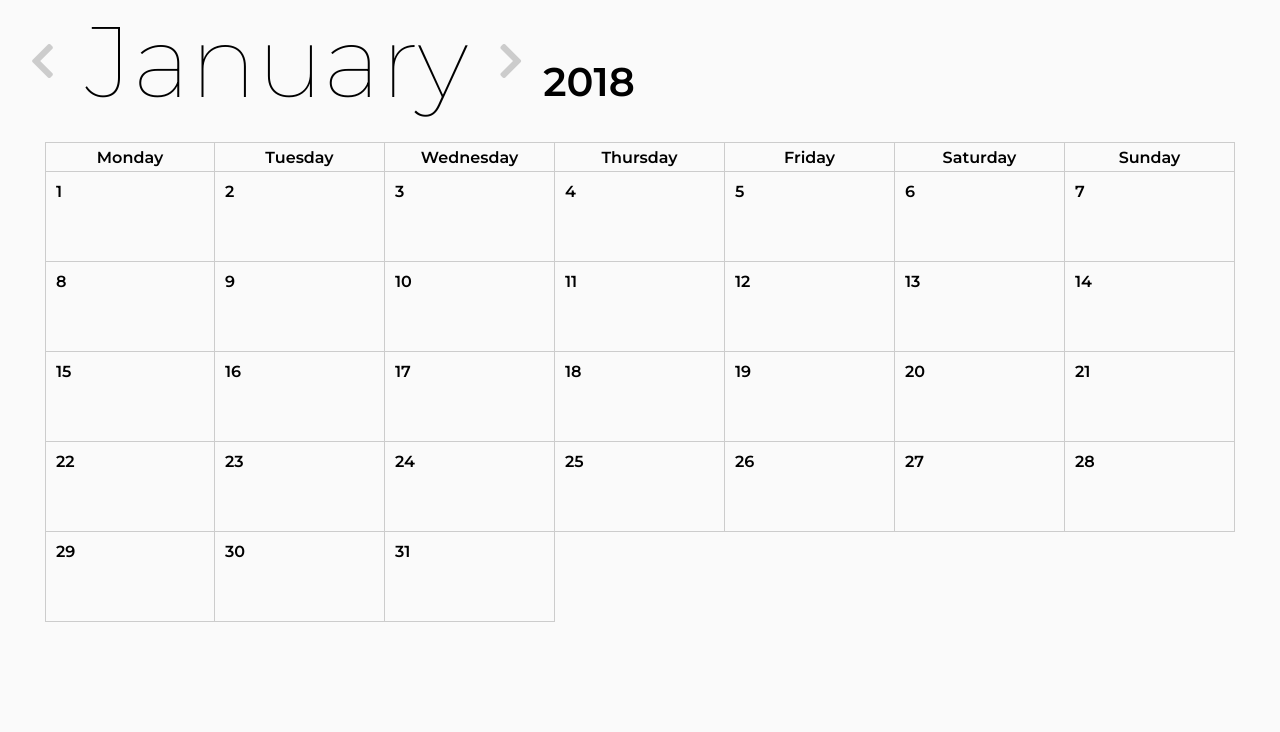
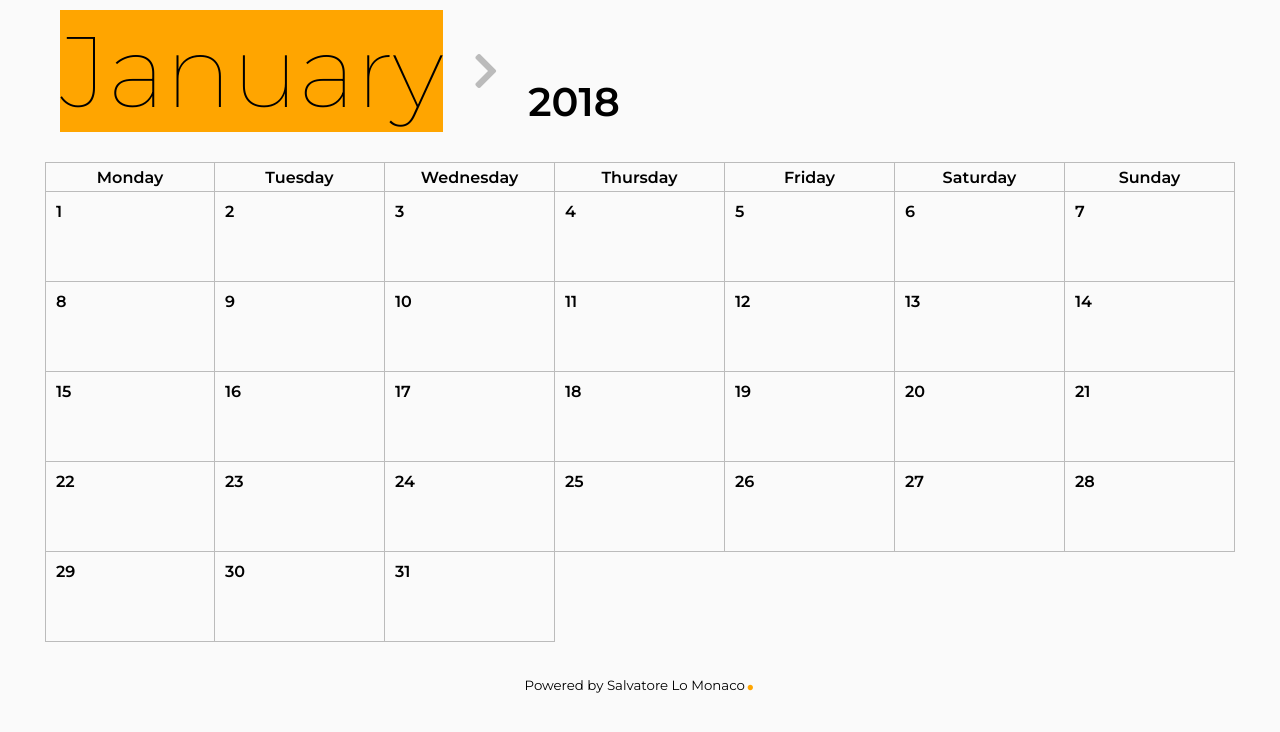
Before and after one commit to salvatorelomonaco/ajax-ex-calendar, a plain HTML site: page index.html in a window 1280 px wide. Drawn offline with nearby package versions, Linux system fonts and the light colour scheme; no server answers.

Commit message:
Completato

```diff
--- a/index.html
+++ b/index.html
@@ -37,8 +37,12 @@
 
         </main>
 
+        <footer>
+            <small>Powered by Salvatore Lo Monaco<span>.</span></small>
+        </footer>
+
         <script id="giorno" type="text/x-handlebars-template">
-            <div class="day" data-giorno={{ format-day }}>{{ numero-giorno }}</div>
+            <div class="day" data-giorno={{format-day}}>{{ numero-giorno }}</div>
         </script>
 
     </body>
--- a/main.js
+++ b/main.js
@@ -8,40 +8,41 @@ $(document).ready(function() {
     // La faccio diventare attuale con moment
     var momentIniziale = moment(dataIniziale);
     // Richiamo le funzioni
-    console.log(momentIniziale.month());
+    $('#prev').hide();
     stampaGiorni(momentIniziale);
     stampaFeste(momentIniziale);
 
     $('#next').click(function() {
+        momentIniziale.add(1, 'Months');
+        stampaGiorni(momentIniziale);
+        stampaFeste(momentIniziale);
         if (momentIniziale.month() == 11) {
             $('#next').hide();
         } else {
             // Aggiungo un mese alla data da visualizzare
             $('#prev').show();
-            momentIniziale.add(1, 'Months');
-            stampaGiorni(momentIniziale);
-            stampaFeste(momentIniziale);
         }
-        console.log(momentIniziale.month());
-        // se il mese attuale è 11 metto un alert
     });
 
     $('#prev').click(function() {
+        // Aggiungo un mese alla data da visualizzare
+        momentIniziale.subtract(1, 'Months');
+        stampaGiorni(momentIniziale);
+        stampaFeste(momentIniziale);
         if (momentIniziale.month() == 0) {
             $('#prev').hide();
         } else {
             $('#next').show();
-            // Aggiungo un mese alla data da visualizzare
-            momentIniziale.subtract(1, 'Months');
-            stampaGiorni(momentIniziale);
-            stampaFeste(momentIniziale);
         }
-        // se il mese attuale è 0 metto un alert
     });
 
     // Creo una funzione che mi stampa tutti i giorni
     function stampaGiorni(mese) {
         $('.container-days').empty();
+        var primoGiorno = mese.isoWeekday();
+        for (var i = 1; i < primoGiorno; i++) {
+            $('.container-days').append('<div class="day" ></div>');
+        }
         // Controllo quanti giorni ci sono nel mese
         var giorniMese = mese.daysInMonth();
         // Mi prendo il mese selezionato
--- a/style.css
+++ b/style.css
@@ -1,4 +1,8 @@
-* { margin: 0; padding: 0; box-sizing: border-box; font-family: 'Montserrat', sans-serif; background-color: #fafafa}
+* { margin: 0; padding: 0; box-sizing: border-box; font-family: 'Montserrat', sans-serif;}
+
+body {
+    background-color: #fafafa;
+}
 
 header {
     width: 100%;
@@ -6,11 +10,11 @@ header {
     display: flex;
 }
 
-
 h1 {
     font-size: 100px;
     font-weight: 100;
-    margin: 0 30px;
+    margin: 10px 30px;
+    background-color: rgb(255,165,0);
 }
 
 strong {
@@ -18,13 +22,13 @@ strong {
     font-size: 40px;
     align-self: flex-end;
     margin-bottom: 16px;
-    margin-left: 20px;
+    margin-left: 30px;
 }
 
 #prev, #next {
     align-self: center;
     font-size: 40px;
-    color: #ccc;
+    color: #bbb;
     transition: 0.3s;
     cursor: pointer;
 }
@@ -32,10 +36,6 @@ strong {
 #prev:hover, #next:hover {
     color: black;
     transform: scale(1.1);
-}
-
-.hide {
-    display: none;
 }
 
 main {
@@ -50,7 +50,7 @@ main .container-days-of-week {
 }
 
 main .container-days-of-week span {
-    border: 1px solid #ccc;
+    border: 1px solid #bbb;
     border-left: 0;
     width: 170px;
     height: 30px;
@@ -60,7 +60,7 @@ main .container-days-of-week span {
 }
 
 main .container-days-of-week span:first-child {
-    border-left: 1px solid #ccc;
+    border-left: 1px solid #bbb;
 }
 
 main .container-days {
@@ -72,25 +72,37 @@ main .container-days {
 main .container-days .day {
     width: 170px;
     height: 90px;
-    border-right: 1px solid #ccc;
-    border-bottom: 1px solid #ccc;
-    padding: 10px;
+    border-right: 1px solid #bbb;
+    border-bottom: 1px solid #bbb;
+    padding: 10px 3px 3px 10px;
     font-weight: 600;
 }
 
 main .container-days .day.festa {
-    background-color: rgba(255, 87, 87,0.3);
     display: flex;
     flex-direction: column;
     justify-content: space-between;
+    background-color: rgba(255,165,0,0.4);
 }
 
 main .container-days .day.festa span {
     align-self: flex-end;
     font-weight: 400;
     font-size: 14px;
+    background-color: rgba(255,165,0,0.0);
 }
 
-main .container-days .day:first-child, .day:nth-child(8), .day:nth-child(15), .day:nth-child(22), .day:nth-child(29) {
-    border-left: 1px solid #ccc;
+main .container-days .day:first-child, .day:nth-child(8), .day:nth-child(15), .day:nth-child(22), .day:nth-child(29), .day:nth-child(36) {
+    border-left: 1px solid #bbb;
 }
+
+footer {
+    width: 100%;
+    height: 40px;
+    text-align: center;
+}
+
+footer span {
+    font-size: 50px;
+    color: rgb(255,165,0);
+}
```
